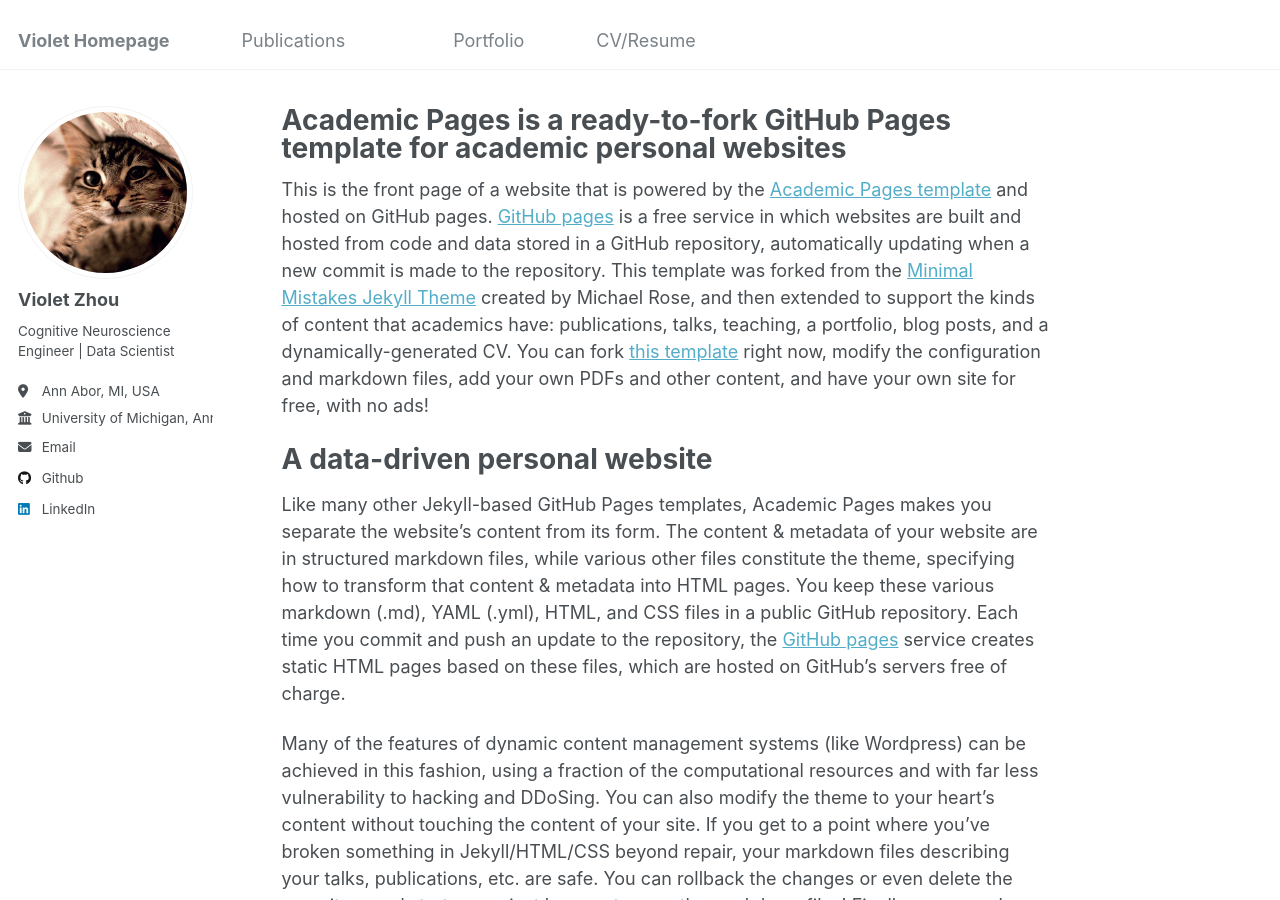
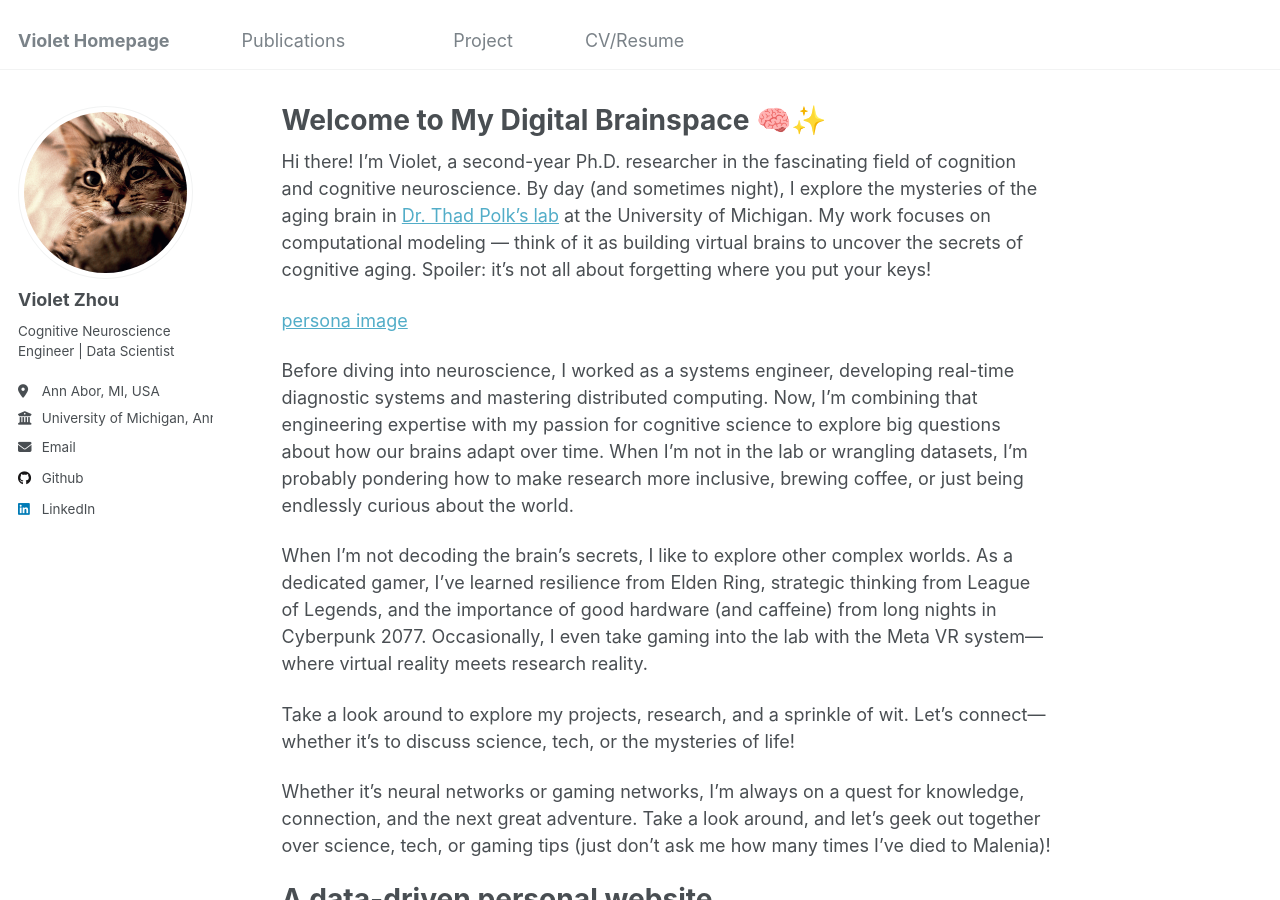
Before and after one commit to Quan-VioletZhou/violet_academicpage, a Jekyll site: the page built from _pages/about.md, in a window 1280 px wide and 900 px high. Built offline with Jekyll 4.4.1, drawn with Linux system fonts in a browser that asks for light colours.

Commit message:
updating homepage

```diff
--- a/_data/navigation.yml
+++ b/_data/navigation.yml
@@ -14,8 +14,8 @@
   - #title: "Teaching"
     #url: /teaching/
 
-  - title: "Portfolio"
-    url: /portfolio/
+  - title: "Project"
+    url: /Project/
 
   - #title: "Blog Posts"
     #url: /year-archive/
--- a/_pages/about.md
+++ b/_pages/about.md
@@ -1,13 +1,24 @@
 ---
 permalink: /
-title: "Academic Pages is a ready-to-fork GitHub Pages template for academic personal websites"
+title: "Welcome to My Digital Brainspace 🧠✨"
 author_profile: true
 redirect_from:
   - /about/
   - /about.html
 ---
 
-This is the front page of a website that is powered by the [Academic Pages template](https://github.com/academicpages/academicpages.github.io) and hosted on GitHub pages. [GitHub pages](https://pages.github.com) is a free service in which websites are built and hosted from code and data stored in a GitHub repository, automatically updating when a new commit is made to the repository. This template was forked from the [Minimal Mistakes Jekyll Theme](https://mmistakes.github.io/minimal-mistakes/) created by Michael Rose, and then extended to support the kinds of content that academics have: publications, talks, teaching, a portfolio, blog posts, and a dynamically-generated CV. You can fork [this template](https://github.com/academicpages/academicpages.github.io) right now, modify the configuration and markdown files, add your own PDFs and other content, and have your own site for free, with no ads!
+Hi there! I’m Violet, a second-year Ph.D. researcher in the fascinating field of cognition and cognitive neuroscience. By day (and sometimes night), I explore the mysteries of the aging brain in [Dr. Thad Polk’s lab](https://sites.lsa.umich.edu/polklab/) at the University of Michigan. My work focuses on computational modeling — think of it as building virtual brains to uncover the secrets of cognitive aging. Spoiler: it’s not all about forgetting where you put your keys!
+
+[persona image](/images/violet.jpg)
+
+Before diving into neuroscience, I worked as a systems engineer, developing real-time diagnostic systems and mastering distributed computing. Now, I’m combining that engineering expertise with my passion for cognitive science to explore big questions about how our brains adapt over time. When I’m not in the lab or wrangling datasets, I’m probably pondering how to make research more inclusive, brewing coffee, or just being endlessly curious about the world.
+
+When I’m not decoding the brain’s secrets, I like to explore other complex worlds. As a dedicated gamer, I’ve learned resilience from Elden Ring, strategic thinking from League of Legends, and the importance of good hardware (and caffeine) from long nights in Cyberpunk 2077. Occasionally, I even take gaming into the lab with the Meta VR system—where virtual reality meets research reality.
+
+Take a look around to explore my projects, research, and a sprinkle of wit. Let’s connect—whether it’s to discuss science, tech, or the mysteries of life!
+
+Whether it’s neural networks or gaming networks, I’m always on a quest for knowledge, connection, and the next great adventure. Take a look around, and let’s geek out together over science, tech, or gaming tips (just don’t ask me how many times I’ve died to Malenia)!
+
 
 A data-driven personal website
 ======
```
Also changed, not shown: _project/portfolio-1.md (renamed from _portfolio/portfolio-1.md), _project/portfolio-2.html (renamed from _portfolio/portfolio-2.html), images/violet.jpg (added).
